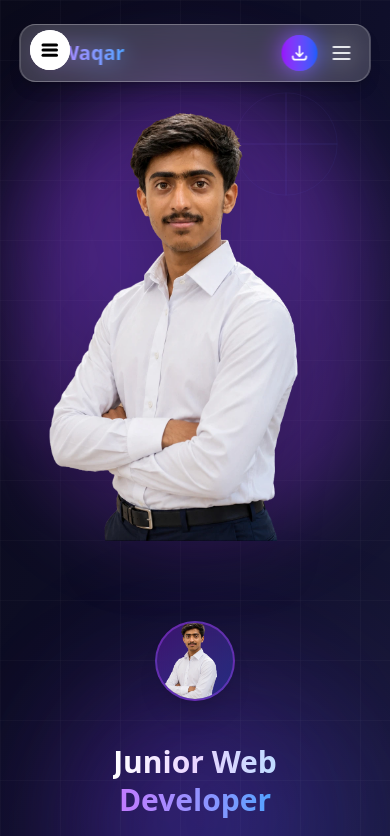
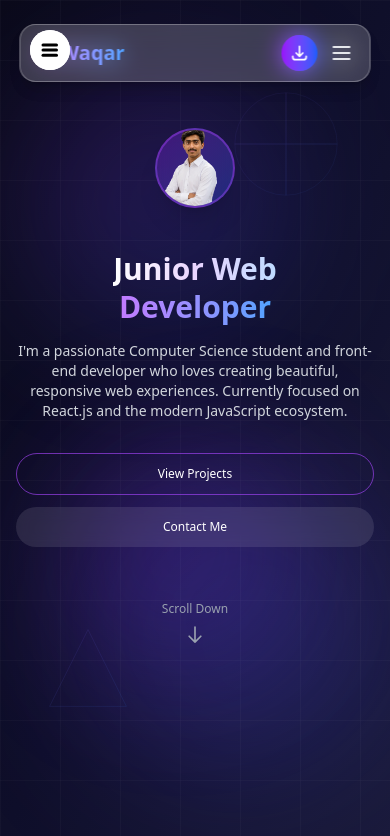
Before and after one commit to MuhammadWaqar7615/Portfolio, a React (Vite) app: page / in a window 390 px wide. Shown: the top 836 px of the page. Built offline with nearby package versions, Linux system fonts and the light colour scheme.

Commit message:
hide hero image on smaller screens for improved responsiveness

```diff
--- a/src/Components/hero/Hero.jsx
+++ b/src/Components/hero/Hero.jsx
@@ -136,7 +136,7 @@ export default function Hero() {
                         </motion.div>
 
                         {/* Right Column: Hero Image with subtle static glow */}
-                        <div className="relative flex justify-center lg:w-1/2 lg:self-end w-full max-w-sm sm:max-w-md md:max-w-lg">
+                        <div className="hidden md:block relative flex justify-center lg:w-1/2 lg:self-end w-full max-w-sm sm:max-w-md md:max-w-lg">
                             {/* Static soft glow */}
                             <div className="absolute inset-0 rounded-full bg-purple-500/30 blur-2xl md:blur-3xl" />
                             <div className="w-full -mt-4 lg:-mt-6 relative">
```
